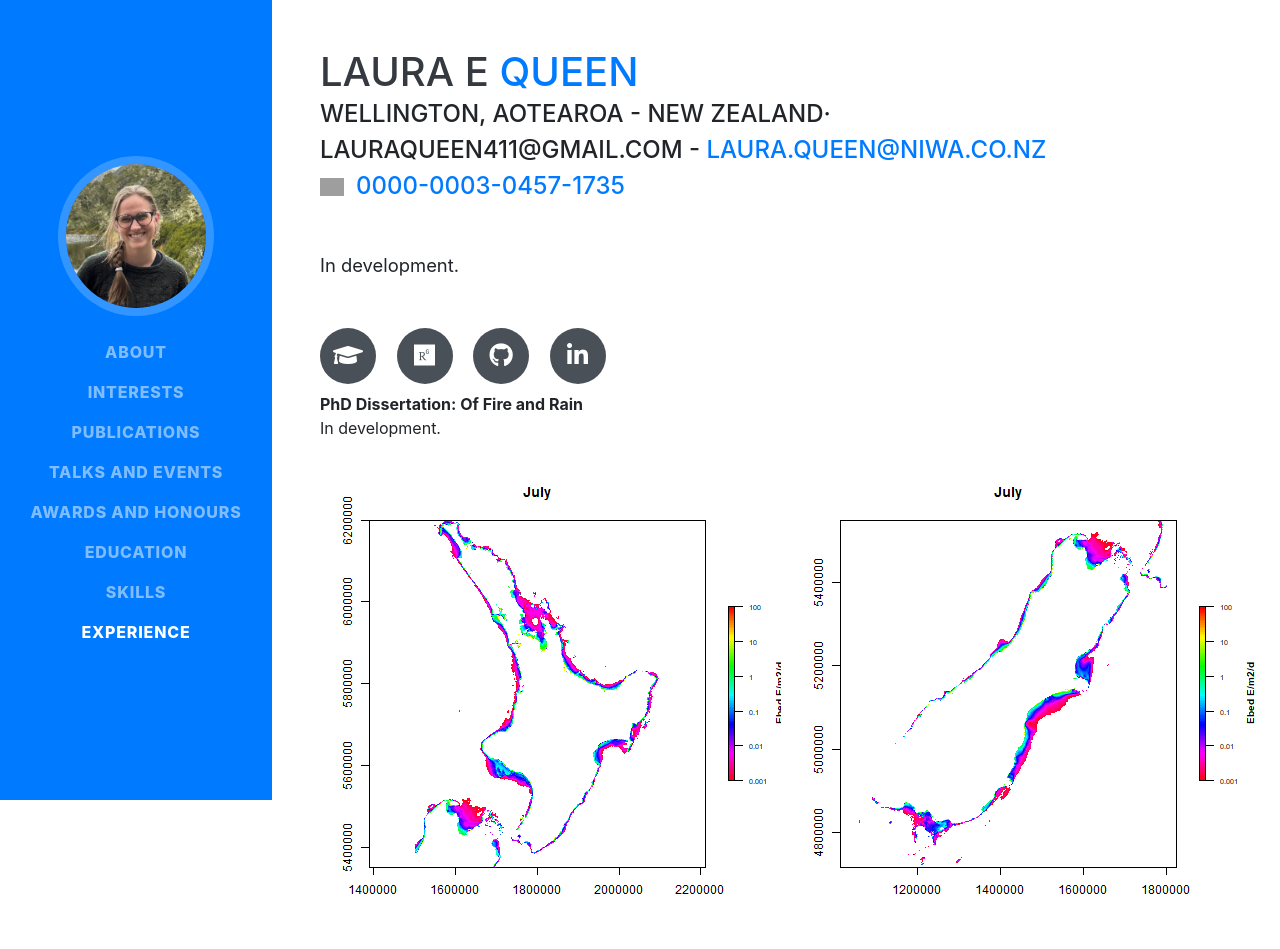
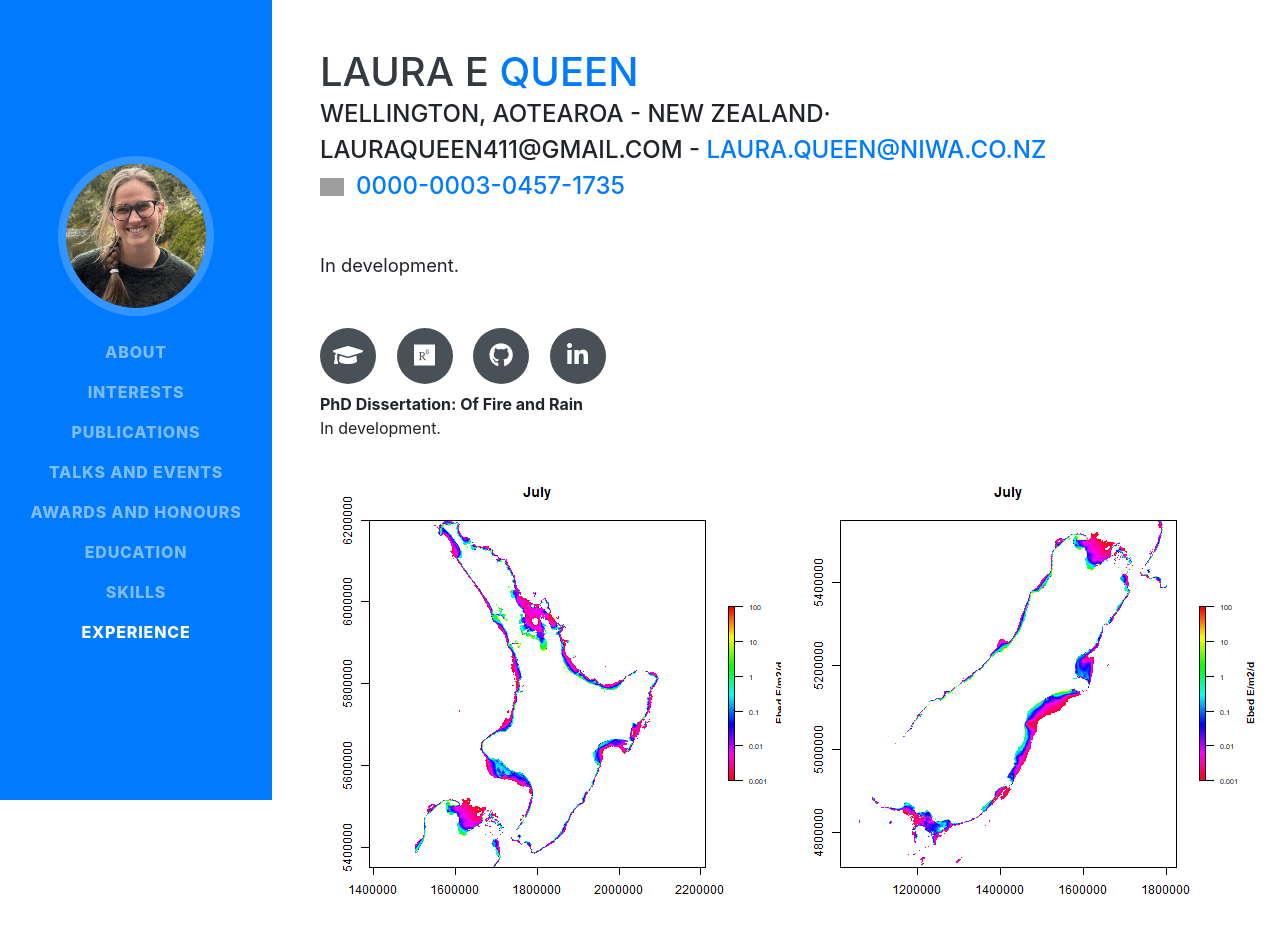
Before and after one commit to lauraqueen411/lauraqueen411.github.io, a website with bundled scripts: page index.html in a window 1280 px wide. Shown: the top 949 px of the page. Built offline with nearby package versions, Linux system fonts and the light colour scheme; grey boxes are pictures that could not be loaded; a web font is replaced by a local one.

Commit message:
Update index.html

```diff
--- a/index.html
+++ b/index.html
@@ -29,7 +29,7 @@
     <a class="navbar-brand js-scroll-trigger" href="#page-top">
       <span class="d-block d-lg-none">Laura Queen</span>
       <span class="d-none d-lg-block">
-        <img class="img-fluid img-profile rounded-circle mx-auto mb-2" src="img/me.jpg" alt="">
+        <img class="img-fluid img-profile rounded-circle mx-auto mb-2" src="img/me2.jpg" alt="">
       </span>
     </a>
     <button class="navbar-toggler" type="button" data-toggle="collapse" data-target="#navbarSupportedContent" aria-controls="navbarSupportedContent" aria-expanded="false" aria-label="Toggle navigation">
```
